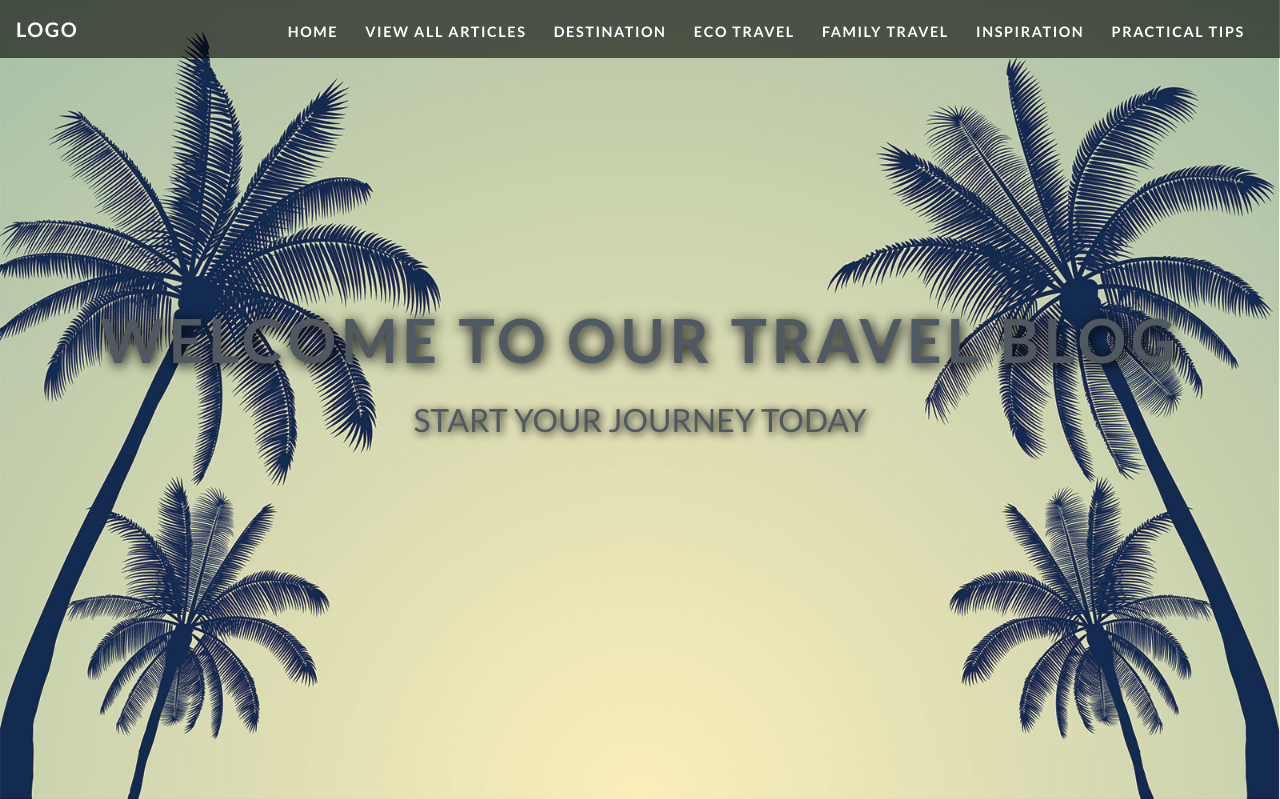
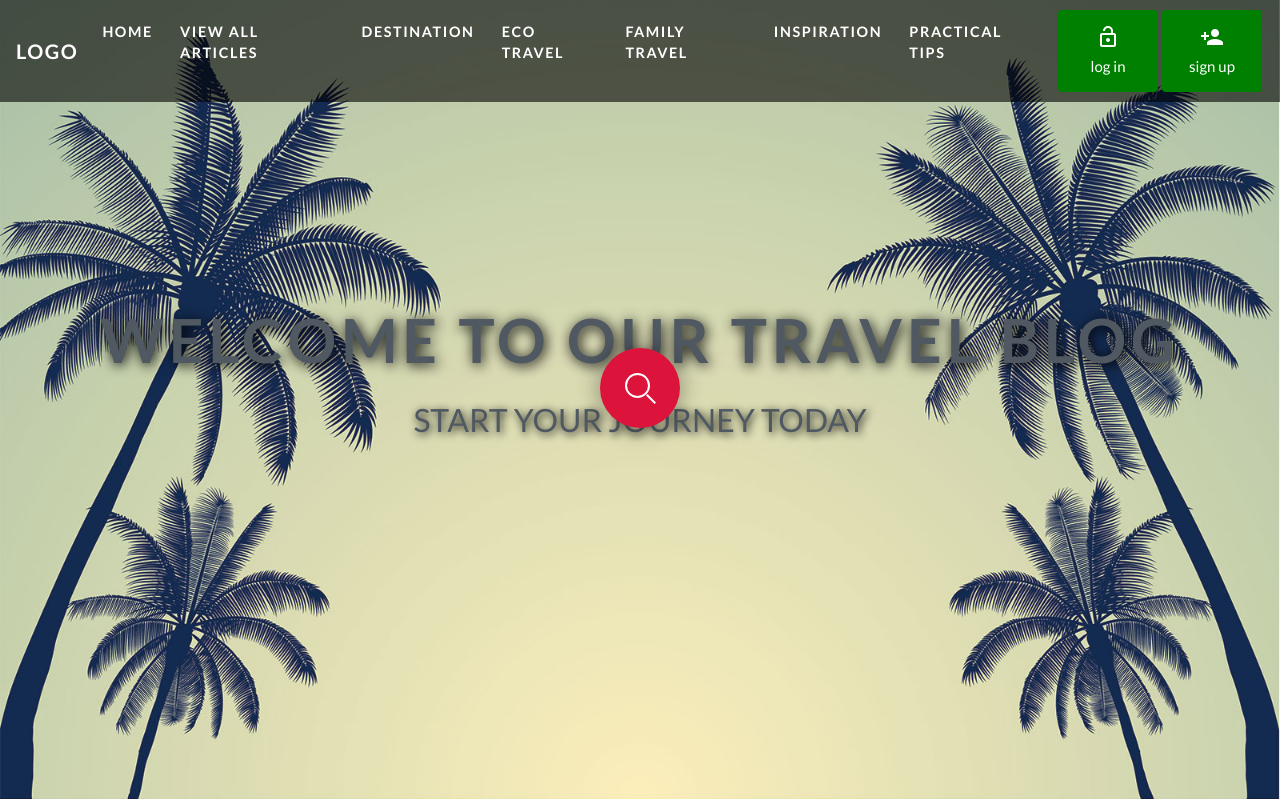
Before and after one commit to ghenashaban/travelBlogNew, a PHP site: page / in a window 1280 px wide. Shown: the top 799 px of the page. Run offline with PHP 8.4, Linux system fonts and the light colour scheme; some libraries are stand-ins or nearby versions.

Commit message:
added buttons

```diff
--- a/index.php
+++ b/index.php
@@ -2,7 +2,7 @@
 <html>
     <head>
         <meta charset="UTF-8">
-        <title>MVC Skeleton</title>
+        <title>Travel Blog</title>
     </head>
     <body>
         <?php
--- /dev/null
+++ b/views/css/search.css
@@ -0,0 +1,129 @@
+@import url("https://fonts.googleapis.com/css?family=Inconsolata:700");
+* {
+  margin: 0;
+  padding: 0;
+  box-sizing: border-box;
+}
+
+/*html, body {
+  width: 100%;
+  height: 100%;
+}*/
+
+/*body {
+  background: #252525;
+}*/
+
+.container {
+  position: absolute;
+  margin: auto;
+  top: 0;
+  left: 0;
+  right: 0;
+  bottom: 0;
+  width: 300px;
+  height: 100px;
+}
+.container .search {
+  position: absolute;
+  margin: auto;
+  top: 0;
+  right: 0;
+  bottom: 0;
+  left: 0;
+  width: 80px;
+  height: 80px;
+  background: crimson;
+  border-radius: 50%;
+  transition: all 1s;
+  z-index: 4;
+  box-shadow: 0 0 25px 0 rgba(0, 0, 0, 0.4);
+}
+.container .search:hover {
+  cursor: pointer;
+}
+.container .search::before {
+  content: "";
+  position: absolute;
+  margin: auto;
+  top: 22px;
+  right: 0;
+  bottom: 0;
+  left: 22px;
+  width: 12px;
+  height: 2px;
+  background: white;
+  transform: rotate(45deg);
+  transition: all .5s;
+}
+.container .search::after {
+  content: "";
+  position: absolute;
+  margin: auto;
+  top: -5px;
+  right: 0;
+  bottom: 0;
+  left: -5px;
+  width: 25px;
+  height: 25px;
+  border-radius: 50%;
+  border: 2px solid white;
+  transition: all .5s;
+}
+.container input {
+  font-family: 'Inconsolata', monospace;
+  position: absolute;
+  margin: auto;
+  top: 0;
+  right: 0;
+  bottom: 0;
+  left: 0;
+  width: 50px;
+  height: 50px;
+  outline: none;
+  border: none;
+  background: crimson;
+  color: white;
+  text-shadow: 0 0 10px crimson;
+  padding: 0 80px 0 20px;
+  border-radius: 30px;
+  box-shadow: 0 0 25px 0 crimson, 0 20px 25px 0 rgba(0, 0, 0, 0.2);
+  transition: all 1s;
+  opacity: 0;
+  z-index: 5;
+  font-weight: bolder;
+  letter-spacing: 0.1em;
+}
+.container input:hover {
+  cursor: pointer;
+}
+.container input:focus {
+  width: 300px;
+  opacity: 1;
+  cursor: text;
+}
+.container input:focus ~ .search {
+  right: -250px;
+  background: #151515;
+  z-index: 6;
+}
+.container input:focus ~ .search::before {
+  top: 0;
+  left: 0;
+  width: 25px;
+}
+.container input:focus ~ .search::after {
+  top: 0;
+  left: 0;
+  width: 25px;
+  height: 2px;
+  border: none;
+  background: white;
+  border-radius: 0%;
+  transform: rotate(-45deg);
+}
+.container input::placeholder {
+  color: white;
+  opacity: 0.5;
+  font-weight: bolder;
+}
--- a/views/css/style.css
+++ b/views/css/style.css
@@ -1,5 +1,5 @@
 @import url('https://fonts.googleapis.com/css?family=Lato:400,700');
-
+@import url("https://fonts.googleapis.com/css?family=Inconsolata:700");
 body {
    overflow-x: hidden;
    font-family: 'Lato', sans-serif;
@@ -72,7 +72,44 @@ body {
    }
 
 
+.button {
+  border-radius: 4px;
+  background-color: green;
+  border: none;
+  color: white;
+  text-align: center;
+  font-size: 15px;
+  padding: 15px;
+  width: 100px;
+  transition: all 0.5s;
+  cursor: pointer;
+  margin: 2px;
+}
 
+.button span {
+  cursor: pointer;
+  display: inline-block;
+  position: relative;
+  transition: 0.5s;
+}
+
+.button span:after {
+  content: '\00bb';
+  position: absolute;
+  opacity: 0;
+  top: 0;
+  right: -20px;
+  transition: 0.5s;
+}
+
+.button:hover span {
+  padding-right: 25px;
+}
+
+.button:hover span:after {
+  opacity: 1;
+  right: 0;
+}
 
 
 
--- a/views/layout1.php
+++ b/views/layout1.php
@@ -6,7 +6,14 @@
 	<title>Travel Blog</title>
 	<link rel="stylesheet" href="views/bootstrap-4.1.3-dist/css/bootstrap.min.css">
         <link href="views/css/style.css" rel="stylesheet" type="text/css"/>
-	<link rel="stylesheet" href="views/css/fixed.css">
+	<link href="https://fonts.googleapis.com/icon?family=Material+Icons"
+      rel="stylesheet">
+        <script src="JS/js.js" type="text/javascript"></script>
+        <link rel="stylesheet" href="views/css/fixed.css">
+<!--         <link rel="stylesheet" href="https://maxcdn.bootstrapcdn.com/bootstrap/3.3.7/css/bootstrap.min.css">
+    <script src="https://ajax.googleapis.com/ajax/libs/jquery/3.2.1/jquery.min.js"></script>-->
+<!--    <script src="https://maxcdn.bootstrapcdn.com/bootstrap/3.3.7/js/bootstrap.min.js"></script>-->
+        <link rel="stylesheet" href="https://cdnjs.cloudflare.com/ajax/libs/font-awesome/4.7.0/css/font-awesome.min.css">
 </head>
 
 <body data-spy="scroll" data-target="#navbarResponsive">
@@ -44,7 +51,18 @@
              <li class="nav-item">
              <a class="nav-link" href="#practicalTips">Practical Tips</a>
              </li>
+             <a href="#">  <button class="button"><i class="material-icons">
+                        lock_open
+                     </i> <br>log in </button> </a>
+
+             <a href="#">
+             <button class="button"><i class="material-icons">
+              person_add
+                 </i> <br>sign up </button> </a>
+
+
      </ul>
+
  </div>
  </nav>
  <!-- end of nav -->
@@ -61,6 +79,7 @@
  <div class="caption text-center">
 
       <?php require_once('routes.php'); ?>
+
 
 
  </div>
--- a/views/pages/home1.php
+++ b/views/pages/home1.php
@@ -1,5 +1,24 @@
 
-<div class="caption text-center">
+<html>
+    <head>
+        <meta charset="UTF-8">
+        <link href="views/css/search.css" rel="stylesheet" type="text/css"/>
+        <title></title>
+    </head>
+    <body>
+
+   <div class="caption text-center">
      <h1>Welcome to our Travel Blog</h1>
      <h3>Start your journey today</h3>
+
+
+
+          <div class="container">
+  <input type="text" placeholder="Search...">
+  <div class="search"></div>
 </div>
+</div>
+
+
+    </body>
+</html>
```
